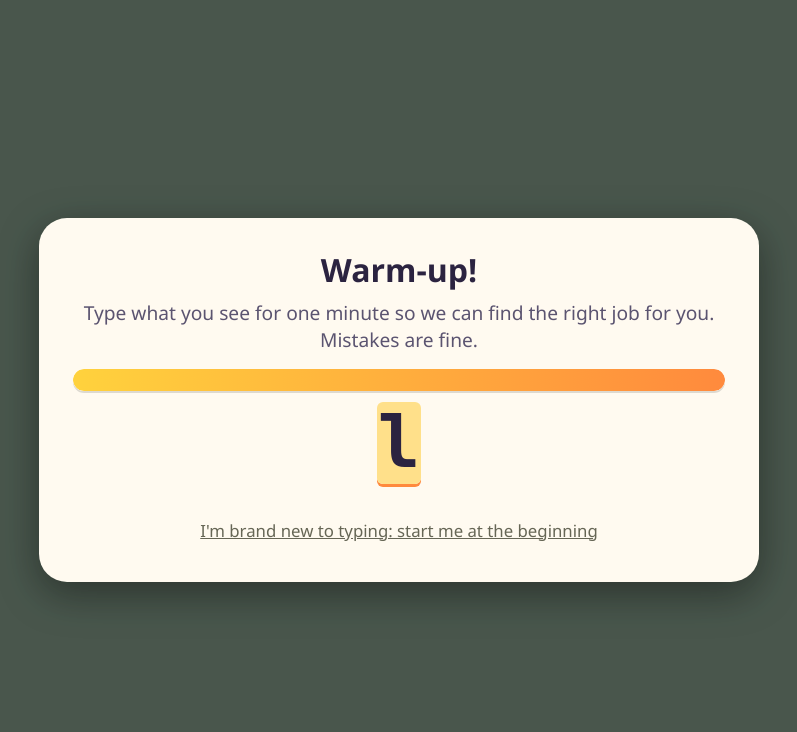
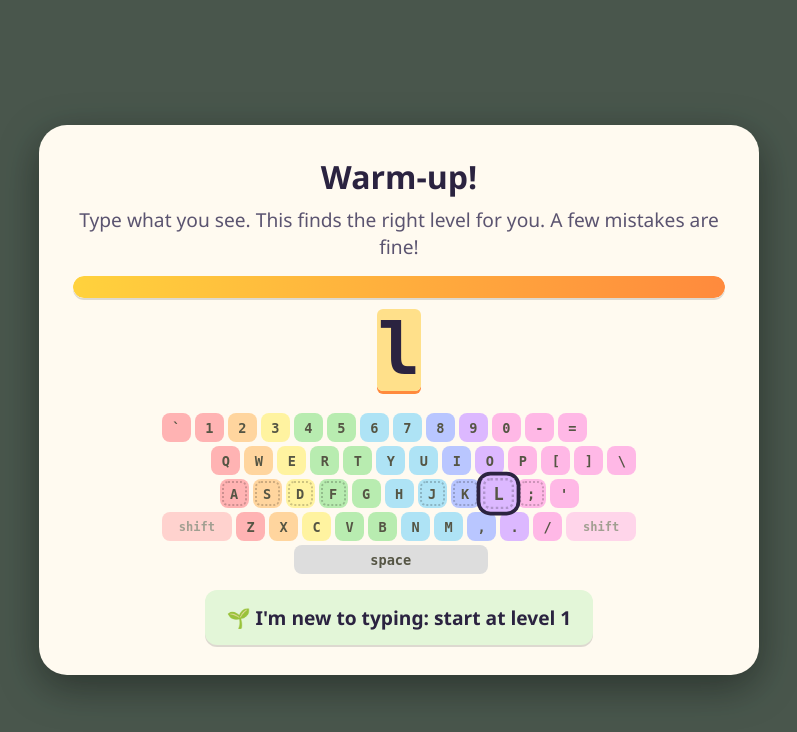
Before and after one commit to stanleybak/qwertyquest, a plain HTML site: page index.html in a window 1280 px wide. Both pictures are taken after a click on the button "Start building ▶". Shown: the whole page, without its empty margins (241-1038 px from the left). Drawn offline with Linux system fonts and the light colour scheme.

Commit message:
Warm-up: forgiving pass rule, second try per level, keyboard picture, start-at-level-1 button
Co-Authored-By: Claude Fable 5.2 <noreply@anthropic.com>

```diff
--- a/index.html
+++ b/index.html
@@ -58,11 +58,12 @@
 <div id="place" class="screen hidden">
   <div class="card wide">
     <h2>Warm-up!</h2>
-    <p class="sub">Type what you see for one minute so we can find the right job for you. Mistakes are fine.</p>
+    <p class="sub">Type what you see. This finds the right level for you. A few mistakes are fine!</p>
     <div class="meter"><div id="placebar"></div></div>
     <div id="pfound" class="hidden"></div>
     <div id="pprompt"></div>
-    <button id="skip" class="link">I'm brand new to typing: start me at the beginning</button>
+    <div id="pkb"></div>
+    <button id="skip">🌱 I'm new to typing: start at level 1</button>
   </div>
 </div>
 
--- a/js/main.js
+++ b/js/main.js
@@ -9,7 +9,7 @@ import * as G from './games.js';
 import DATA from './content-data.js';
 
 const $ = id => document.getElementById(id);
-const BUILD = '2026-11-14e';
+const BUILD = '2026-11-14f';
 const P = S.loadProfile();
 let mode = 'start';            // start | place | game
 let st = newState();           // shared city state (host-owned)
@@ -197,13 +197,13 @@ function updateKb(next) {
   const kb = $('kb');
   // The guide is a crutch, so it only appears when it helps: while keys are
   // new, after a slip, or when the player has been stuck on a key for a while.
-  const show = P.guide && mode === 'game' && (!!T.p || !!CH.opts)
+  const show = mode === 'place' ? !!T.p : P.guide && mode === 'game' && (!!T.p || !!CH.opts)
     && (P.fresh > 0 || P.step < 5 || (P.layout === 'dvorak' && P.step < S.STAGES.length) || T.miss > 0 || performance.now() - Math.max(T.last, T.shown) > 4000);
   if (show === kbShown && next === kbNext) return;
   kbShown = show; kbNext = next;
   kb.classList.toggle('hidden', !show);
   if (!show) return;
-  const known = P.step < S.STAGES.length ? S.cumKeys(P.step) : null;
+  const known = mode === 'game' && P.step < S.STAGES.length ? S.cumKeys(P.step) : null;
   kb.querySelectorAll('.k').forEach(k => k.classList.remove('next'));
   for (const c in keyEl) {
     if (c.length > 1) continue;
@@ -221,7 +221,7 @@ function updateKb(next) {
 const T = { shown: 0, errs: new Set(), p: null, pos: 0, clean: true, last: 0, t0: 0, hits: 0, miss: 0, els: null, onDone: null, key: null };
 
 function setPrompt(p, els, onDone) {
-  T.p = p; T.pos = 0; T.clean = true; T.hits = 0; T.miss = 0; T.t0 = 0; T.errs = new Set(); T.shown = performance.now(); T.els = els; T.onDone = onDone;
+  T.p = p; T.pos = 0; T.clean = true; T.hits = 0; T.miss = 0; T.bad = new Set(); T.t0 = 0; T.errs = new Set(); T.shown = performance.now(); T.els = els; T.onDone = onDone;
   if (!p) { els.prompt.innerHTML = ''; els.found.classList.add('hidden'); me.prog = 0; updateKb(null); return; }
   els.prompt.className = (p.spaced ? 'spaced' : p.text.length > 70 ? 'long' : '');
   els.prompt.innerHTML = '';
@@ -265,7 +265,7 @@ function typeChar(ch) {
     return;
   }
   S.recordKey(P, want, false, 0);
-  T.miss++; T.errs.add(want === ' ' ? 'space' : want.toLowerCase());
+  T.miss++; T.bad.add(T.pos); T.errs.add(want === ' ' ? 'space' : want.toLowerCase());
   sfx.bad();
   if (mode === 'game') {
     S.lessonKey(P, false);
@@ -438,16 +438,18 @@ function initStart() {
 }
 
 // ---------- warm-up (placement) ----------
-const PL = { i: 0, n: 0, hit: 0, miss: 0, time: 0, placed: 0, t0: 0, timer: null };
+const PL = { i: 0, n: 0, hit: 0, miss: 0, time: 0, placed: 0, t0: 0, timer: null, again: false };
+const PLACE_SECS = 90;
 function startPlacement() {
   mode = 'place';
   $('place').classList.remove('hidden');
-  Object.assign(PL, { i: 0, n: 0, hit: 0, miss: 0, time: 0, placed: 0, t0: 0 });
+  $('pkb').appendChild($('kb')); // the keyboard picture helps here too
+  Object.assign(PL, { i: 0, n: 0, hit: 0, miss: 0, time: 0, placed: 0, t0: 0, again: false });
   nextProbe();
   PL.timer = setInterval(() => {
     if (!PL.t0) return; // the clock starts on the first key
-    const left = 60 - (performance.now() - PL.t0) / 1000;
-    $('placebar').style.width = Math.max(0, left / 60 * 100) + '%';
+    const left = PLACE_SECS - (performance.now() - PL.t0) / 1000;
+    $('placebar').style.width = Math.max(0, left / PLACE_SECS * 100) + '%';
     if (left <= 0) endPlacement(PL.placed);
   }, 200);
   $('placebar').style.width = '100%';
@@ -456,14 +458,19 @@ function startPlacement() {
 function nextProbe() {
   const probe = S.PROBES[PL.i];
   setPrompt(S.probePrompt(P, probe), { prompt: $('pprompt'), found: $('pfound') }, secs => {
-    PL.hit += T.hits; PL.miss += T.miss; PL.time += secs;
+    // A letter counts as missed once, however many wrong keys it took: fumbling
+    // for one key says little about the rest.
+    PL.hit += T.hits; PL.miss += T.bad.size; PL.time += secs;
     if (++PL.n < probe.n) return nextProbe();
-    const acc = PL.hit / (PL.hit + PL.miss), cps = PL.hit / Math.max(0.5, PL.time);
-    if (acc >= 0.9 && cps >= probe.cps) {
-      PL.placed = probe.place;
-      Object.assign(PL, { i: PL.i + 1, n: 0, hit: 0, miss: 0, time: 0 });
+    // Always room for two misses in a round; beyond that, one letter in five (one in eight on the harder rounds).
+    const allowed = Math.max(2, Math.floor(PL.hit * (probe.step < 9 ? 0.2 : 0.12))), cps = PL.hit / Math.max(0.5, PL.time);
+    const pass = PL.miss <= allowed && cps >= probe.cps;
+    Object.assign(PL, { n: 0, hit: 0, miss: 0, time: 0 });
+    if (pass) {
+      PL.placed = probe.place; PL.i++; PL.again = false;
       return PL.i < S.PROBES.length ? nextProbe() : endPlacement(PL.placed);
     }
+    if (!PL.again) { PL.again = true; return nextProbe(); } // one rough round is not the end: try this level once more
     endPlacement(PL.placed);
   });
 }
@@ -473,7 +480,9 @@ function endPlacement(step) {
   P.step = step; P.placed = true; P.credits = 0; P.fresh = 12;
   S.saveProfile(P);
   setPrompt(null, { prompt: $('pprompt'), found: $('pfound') }, null);
+  $('panel').appendChild($('kb'));
   $('place').classList.add('hidden');
+  toast(`You start at level ${step + 1}: ${S.stepName(step)}.`, 'gold');
   startGame();
 }
 addEventListener('keydown', e => { if (mode === 'place' && !PL.t0 && charOf(e)) PL.t0 = performance.now(); }, true);
--- a/js/skill.js
+++ b/js/skill.js
@@ -375,13 +375,13 @@ export function lessonPrompt(p) {
 // Probes climb the ladder. Passing a probe places the player past it.
 // The first probes are gentle: one key at a time, then short home-row drills.
 export const PROBES = [
-  { step: 0, n: 5, cps: 0.25, place: 0, single: true },
-  { step: 2, n: 3, cps: 0.4, place: 3, drill: true },
-  { step: 4, n: 3, cps: 0.5, place: 5, drill: true },
-  { step: 4, n: 3, cps: 0.6, place: 5, word: true },
-  { step: 9, n: 3, cps: 0.8, place: 10 },
-  { step: 14, n: 3, cps: 1.0, place: NS },
-  { step: NS, n: 2, cps: 1.3, place: NS + 1 },
+  { step: 0, n: 8, cps: 0.25, place: 0, single: true },
+  { step: 2, n: 5, cps: 0.4, place: 3, drill: true },
+  { step: 4, n: 5, cps: 0.5, place: 5, drill: true },
+  { step: 4, n: 5, cps: 0.6, place: 5, word: true },
+  { step: 9, n: 4, cps: 0.8, place: 10 },
+  { step: 14, n: 4, cps: 1.0, place: NS },
+  { step: NS, n: 3, cps: 1.3, place: NS + 1 },
   { step: NS + 1, n: 2, cps: 1.8, place: NS + 2 },
   { step: NS + 2, n: 1, cps: 2.5, place: NS + 3 },
 ];
--- a/style.css
+++ b/style.css
@@ -116,3 +116,5 @@ input:focus, select:focus { outline: none; border-color: var(--accent); }
 .spark { position: fixed; z-index: 9; pointer-events: none; font-weight: 800; color: #ff8a3d; text-shadow: 0 2px 0 #fff; opacity: 0; animation: spark 1.3s ease-out forwards; }
 @keyframes spark { 0% { transform: translate(-50%, -50%) scale(.2); opacity: 1; } 70% { opacity: 1; } 100% { transform: translate(calc(-50% + var(--dx)), calc(-50% + var(--dy))) scale(1.15) rotate(140deg); opacity: 0; } }
 #vol { padding: 0; border: 0; margin-top: 6px; }
+#skip { margin-top: 16px; font-size: 1.2rem; font-weight: 800; padding: 14px 22px; background: #e3f6d8; }
+#pkb { min-height: 8px; }
```
